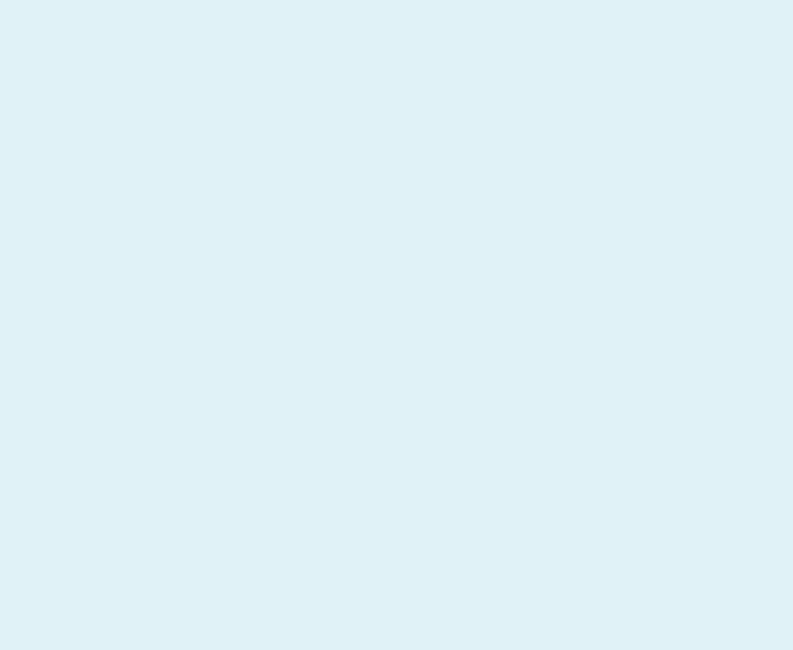
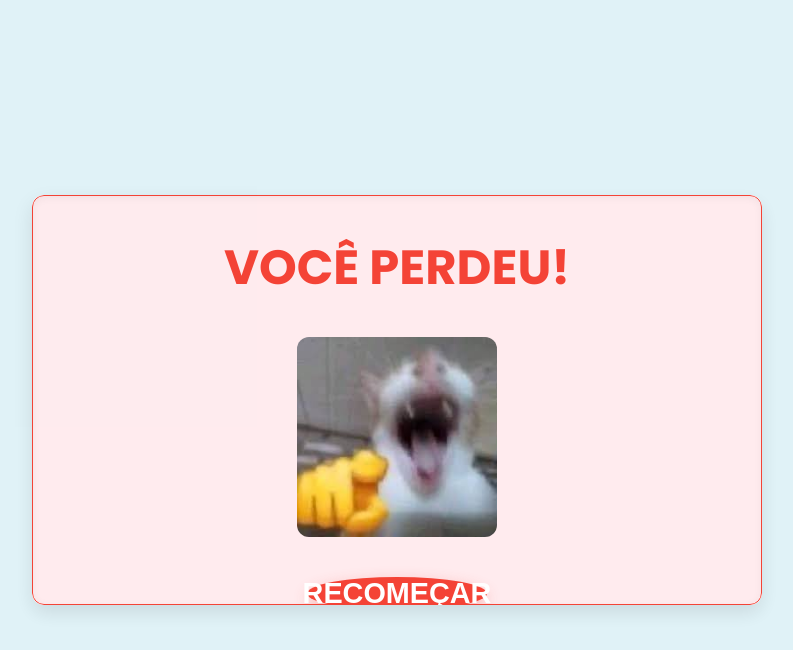
Before and after one commit to SamuelBernabe/biologia, a plain HTML site: page teste/index.html in a window 1280 px wide. Both pictures are taken after a click on the button "Núcleo". Shown: the whole page, without its empty margins (243-1036 px from the left). Drawn offline with Linux system fonts and the light colour scheme.

Commit message:
Add files via upload

```diff
--- a/teste/index.html
+++ b/teste/index.html
@@ -26,8 +26,8 @@
             <i class="fas fa-check-circle"></i> </div>
 
         <div id="game-over-container" class="hide result-screen">
-            <h2>Game Over!</h2>
-            <p id="game-over-message"></p>
+            <h2 id="game-over-title">VOCÊ PERDEU!</h2>
+            <img id="game-over-image" src="gato.jpeg" alt="Game Over">
             <button id="restart-game-over-button">RECOMEÇAR</button>
         </div>
 
@@ -38,6 +38,8 @@
         </div>
     </div>
 
+    <audio id="game-over-sound" src="caminho/para/seu/som-game-over.mp3" preload="auto"></audio>
+
     <script src="script.js"></script>
 </body>
 </html>
--- a/teste/script.js
+++ b/teste/script.js
@@ -194,13 +194,15 @@ const questionElement = document.getElementById('question');
 const answerButtonsElement = document.getElementById('answers');
 const resultContainer = document.getElementById('result-container');
 const gameOverContainer = document.getElementById('game-over-container');
-const quizContainer = document.querySelector('.quiz-container');
+const quizContainer = document.querySelector('.quiz-container'); // O quiz principal
 const restartButton = document.getElementById('restart-button');
 const restartGameOverButton = document.getElementById('restart-game-over-button');
 const scoreElement = document.getElementById('score');
 const totalQuestionsElement = document.getElementById('total-questions');
 const correctFeedbackIcon = document.getElementById('correct-feedback');
-const gameOverMessage = document.getElementById('game-over-message');
+const gameOverTitle = document.getElementById('game-over-title');
+const gameOverImage = document.getElementById('game-over-image');
+const gameOverSound = document.getElementById('game-over-sound');
 
 const timerElement = document.getElementById('timer');
 const timerProgressBar = document.querySelector('.timer-progress');
@@ -216,16 +218,26 @@ let timerInterval;
 timerProgressBar.style.strokeDasharray = CIRCUMFERENCE;
 timerProgressBar.style.strokeDashoffset = 0;
 
-// Função auxiliar para gerenciar a exibição das telas
+// Referência a todas as telas que podem ser mostradas/ocultadas
+const allScreens = [quizContainer, resultContainer, gameOverContainer];
+
+// --- NOVO: Função centralizada e mais robusta para mostrar uma tela ---
 function showScreen(screenToShow) {
-    // Esconde todas as telas primeiro
-    quizContainer.classList.add('hide');
-    resultContainer.classList.add('hide');
-    gameOverContainer.classList.add('hide');
+    // Primeiro, oculte TODAS as telas e remova a classe 'active-screen'
+    allScreens.forEach(screen => {
+        screen.classList.add('hide'); // Garante que estejam escondidas pela opacidade e visibilidade
+        screen.classList.remove('active-screen'); // Remove a classe de ativação
+    });
 
-    // Em seguida, mostra a tela desejada
-    screenToShow.classList.remove('hide');
+    // Em seguida, após um pequeno delay para garantir que as classes 'hide' foram aplicadas
+    // remove a classe 'hide' da tela desejada e adiciona 'active-screen'
+    setTimeout(() => {
+        screenToShow.classList.remove('hide'); // Remove hide para permitir que active-screen funcione
+        screenToShow.classList.add('active-screen'); // Ativa a tela desejada
+    }, 50); // Aumentei o delay para garantir a renderização das classes 'hide'
 }
+// ---------------------------------------------------------------------
+
 
 function startQuiz() {
     currentQuestionIndex = 0;
@@ -291,8 +303,9 @@ function selectAnswer(e) {
         correctFeedbackIcon.classList.add('show');
         setTimeout(advanceQuestion, 1500);
     } else {
-        // Atrasamos a exibição da tela de Game Over para permitir a animação da resposta incorreta
-        setTimeout(() => showGameOver('incorrect'), 1500);
+        // Atrasamos um pouco mais a exibição da tela de Game Over para garantir
+        // que a animação da resposta incorreta e qualquer outra transição termine.
+        setTimeout(() => showGameOver(), 2000);
     }
 }
 
@@ -307,19 +320,22 @@ function showResult() {
     totalQuestionsElement.innerText = questions.length;
 }
 
-function showGameOver(reason) {
+function showGameOver() {
     stopTimer();
-    showScreen(gameOverContainer); // Mostra a tela de Game Over
+    // Usa a função showScreen para garantir que todas as outras telas estejam ocultas.
+    showScreen(gameOverContainer);
 
-    if (reason === 'timeout') {
-        gameOverMessage.innerText = "Seu tempo acabou!";
-    } else if (reason === 'incorrect') {
-        gameOverMessage.innerText = "Resposta incorreta!";
+    gameOverTitle.innerText = "VOCÊ PERDEU!";
+
+    if (gameOverSound) {
+        gameOverSound.currentTime = 0;
+        gameOverSound.play().catch(e => console.error("Erro ao tocar som:", e));
     }
 
     timerProgressBar.style.strokeDashoffset = 0;
     timerElement.innerText = TIMER_DURATION;
 }
+
 
 function advanceQuestion() {
     currentQuestionIndex++;
@@ -346,7 +362,8 @@ function startTimer() {
 
         if (timeLeft <= 0) {
             clearInterval(timerInterval);
-            showGameOver('timeout');
+            // Chama showGameOver após um pequeno atraso para o timer zerar visualmente
+            setTimeout(() => showGameOver(), 500);
         }
     }, 1000);
 }
@@ -365,4 +382,6 @@ function resetTimer() {
 restartButton.addEventListener('click', startQuiz);
 restartGameOverButton.addEventListener('click', startQuiz);
 
+// Garante que ao iniciar, apenas o quizContainer esteja ativo.
+// Se você tiver uma tela de início antes do quiz, chame-a aqui.
 startQuiz();
--- a/teste/style.css
+++ b/teste/style.css
@@ -193,18 +193,19 @@ body {
     background-color: var(--card-background);
     z-index: 10;
     box-sizing: border-box;
-    transition: opacity 0.5s ease-in-out;
+    /* Remover a transição de opacidade aqui, o JS vai controlar isso de forma mais direta */
+    /* transition: opacity 0.5s ease-in-out; */
+    opacity: 0; /* Começa sempre oculto */
+    pointer-events: none; /* Não interacionável por padrão */
+    visibility: hidden; /* Totalmente oculto por padrão */
+}
+
+/* Quando uma tela deve ser mostrada */
+.result-screen.active-screen {
     opacity: 1;
     pointer-events: auto;
-}
-
-/* Garante que quando está hide, não seja interacionável */
-.result-screen.hide {
-    opacity: 0;
-    pointer-events: none;
-    /* Aumenta o atraso para a visibilidade sumir, permitindo a transição de opacidade */
-    visibility: hidden;
-    transition: opacity 0.5s ease-in-out, visibility 0s 0.5s;
+    visibility: visible;
+    transition: opacity 0.5s ease-in-out; /* Transição apenas ao aparecer */
 }
 
 
@@ -212,15 +213,29 @@ body {
 #game-over-container {
     background-color: var(--game-over-bg);
     border: 1px solid var(--incorrect-color);
+    gap: 20px;
 }
 
-#game-over-container h2 {
+#game-over-container #game-over-title {
     color: var(--incorrect-color);
+    font-size: 3em;
+    margin-bottom: 10px;
+    font-weight: 700;
+}
+
+#game-over-container #game-over-image {
+    max-width: 80%;
+    max-height: 200px;
+    border-radius: var(--border-radius);
+    object-fit: contain;
+    margin-bottom: 20px;
 }
 
 /* Estilos para o botão RECOMEÇAR na tela de Game Over */
 #game-over-container #restart-game-over-button {
     background-color: var(--incorrect-color);
+    color: white;
+    border: none;
     box-shadow: 0 5px 15px rgba(244, 67, 54, 0.3);
     width: 180px;
     height: 180px;
@@ -232,6 +247,8 @@ body {
     padding: 0;
     text-transform: uppercase;
     font-weight: 700;
+    cursor: pointer;
+    transition: all 0.3s ease;
 }
 
 #game-over-container #restart-game-over-button:hover {
@@ -240,20 +257,11 @@ body {
     box-shadow: 0 7px 18px rgba(244, 67, 54, 0.4);
 }
 
-/* Classe global para ocultar elementos */
+/* A classe 'hide' será menos usada, controlaremos mais com 'active-screen' */
 .hide {
     opacity: 0;
     pointer-events: none;
     visibility: hidden;
-    /* Aumenta o atraso para a visibilidade sumir, permitindo a transição de opacidade */
-    transition: opacity 0.3s ease-in-out, visibility 0s 0.3s;
+    /* Transição mais curta para o 'hide' caso ainda seja usado */
+    transition: opacity 1000s ease-in-out, visibility 0s 100000s;
 }
-
-/* Quando um elemento não está oculto, resetamos as propriedades */
-.quiz-container:not(.hide),
-.result-screen:not(.hide) {
-    opacity: 1;
-    pointer-events: auto;
-    visibility: visible;
-    transition: opacity 0.3s ease-in-out;
-}
```
Also changed, not shown: teste/gato.jpeg (added).
